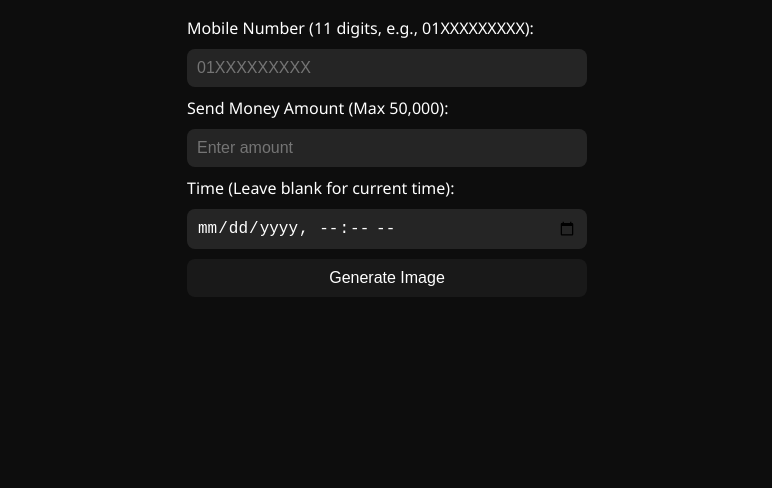
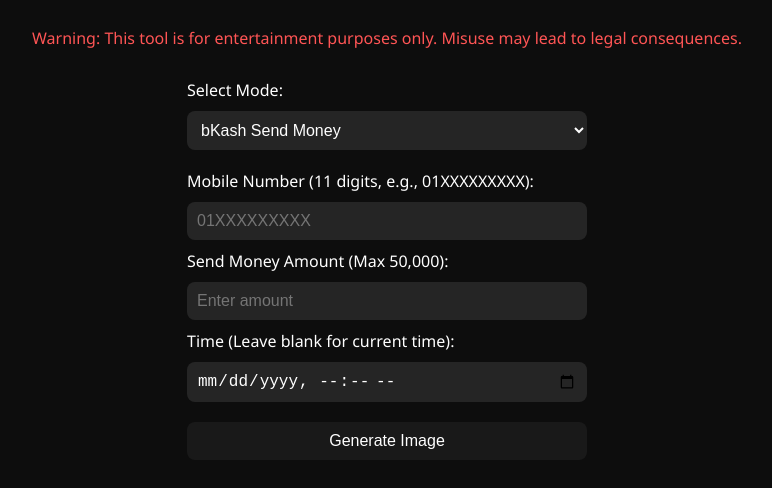
Before and after one commit to Aditta-Datta/Zeroex-Tools, a website: page views/bkash-ss-maker.html in a window 1280 px wide. Shown: the part 78-566 px from the top of the page, without its empty margins (253-1025 px from the left). Drawn offline with nearby package versions, Linux system fonts and the light colour scheme; a web font is replaced by a local one.

Commit message:
Update bkash-ss-maker.html

```diff
--- a/views/bkash-ss-maker.html
+++ b/views/bkash-ss-maker.html
@@ -44,7 +44,7 @@
     .input-group label {
       font-size: 16px;
     }
-    .input-group input, .input-group button {
+    .input-group input, .input-group select, .input-group button {
       padding: 10px;
       font-size: 16px;
       border: none;
@@ -52,7 +52,7 @@
       background: rgba(255, 255, 255, 0.1);
       color: white;
     }
-    .input-group input {
+    .input-group input, .input-group select {
       width: 100%;
     }
     .input-group button {
@@ -69,13 +69,19 @@
       cursor: not-allowed;
     }
     #saveButton {
-      display: none; /* Hide Save Image button initially */
+      display: none;
     }
     canvas {
       max-width: 100%;
       border: 1px solid rgba(0, 255, 255, 0.3);
       margin-top: 20px;
-      display: none; /* Hide canvas until image is generated */
+      display: none;
+    }
+    .form-section {
+      display: none;
+    }
+    .form-section.active {
+      display: flex;
     }
   </style>
 </head>
@@ -83,13 +89,33 @@
   <div id="particles-js"></div>
   <div class="container">
     <h1>bKash Fake SS Maker</h1>
+    <div style="color: #ff5555; text-align: center; margin: 10px;">Warning: This tool is for entertainment purposes only. Misuse may lead to legal consequences.</div>
     <div class="input-group">
+      <label for="mode">Select Mode:</label>
+      <select id="mode" onchange="toggleForm(event)">
+        <option value="send-money">bKash Send Money</option>
+        <option value="account-money">bKash Account Money</option>
+      </select>
+    </div>
+    <div id="send-money-form" class="input-group form-section">
       <label for="mobile">Mobile Number (11 digits, e.g., 01XXXXXXXXX):</label>
       <input type="text" id="mobile" placeholder="01XXXXXXXXX" maxlength="11" pattern="[0][0-9]{10}" required oninput="checkInputs()">
       <label for="amount">Send Money Amount (Max 50,000):</label>
       <input type="number" id="amount" placeholder="Enter amount" max="50000" min="1" required oninput="checkInputs()">
       <label for="time">Time (Leave blank for current time):</label>
       <input type="datetime-local" id="time">
+    </div>
+    <div id="account-money-form" class="input-group form-section">
+      <label for="account-name">Account Name (English only):</label>
+      <input type="text" id="account-name" placeholder="Aditta Datta" required oninput="checkInputs()">
+      <label for="balance">Account Balance (0 to 5,000,000):</label>
+      <input type="number" id="balance" placeholder="Enter balance" max="5000000" min="0" required oninput="checkInputs()">
+      <label for="account-time">Time (Leave blank for current time):</label>
+      <input type="datetime-local" id="account-time">
+      <label for="account-image">Profile Image (Optional):</label>
+      <input type="file" id="account-image" accept="image/*">
+    </div>
+    <div class="input-group">
       <button id="generateButton" onclick="generateImage()" disabled>Generate Image</button>
       <button id="saveButton" onclick="saveImage()">Save Image</button>
     </div>
@@ -131,12 +157,42 @@
       retina_detect: true
     });
 
+    function toggleForm(event) {
+      event.preventDefault();
+      const mode = document.getElementById('mode').value;
+      document.getElementById('send-money-form').classList.toggle('active', mode === 'send-money');
+      document.getElementById('account-money-form').classList.toggle('active', mode === 'account-money');
+
+      // Reset canvas and overlays
+      const canvas = document.getElementById('canvas');
+      const saveButton = document.getElementById('saveButton');
+      canvas.style.display = 'none';
+      saveButton.style.display = 'none';
+      if (window.redrawCanvas) {
+        window.texts = []; // Reset texts array
+        window.overlayImage = null; // Reset overlay image
+        window.redrawCanvas(); // Redraw empty canvas
+      }
+      checkInputs();
+    }
+
     function checkInputs() {
-      const mobile = document.getElementById('mobile').value.trim();
-      const amount = document.getElementById('amount').value.trim();
+      const mode = document.getElementById('mode').value;
       const generateButton = document.getElementById('generateButton');
-      generateButton.disabled = !(mobile && amount);
+      if (mode === 'send-money') {
+        const mobile = document.getElementById('mobile').value.trim();
+        const amount = document.getElementById('amount').value.trim();
+        generateButton.disabled = !(mobile && amount);
+      } else {
+        const accountName = document.getElementById('account-name').value.trim();
+        const balance = document.getElementById('balance').value.trim();
+        generateButton.disabled = !(accountName && balance);
+      }
     }
+
+    // Initialize form based on mode
+    document.getElementById('mode').value = 'send-money';
+    toggleForm(new Event('change'));
   </script>
   <script src="/script.js"></script>
 </body>
```
